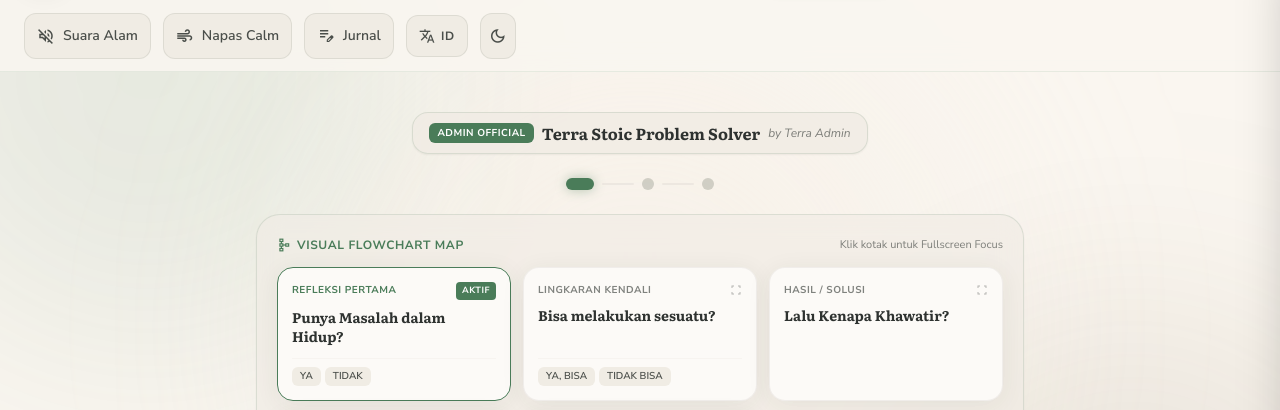
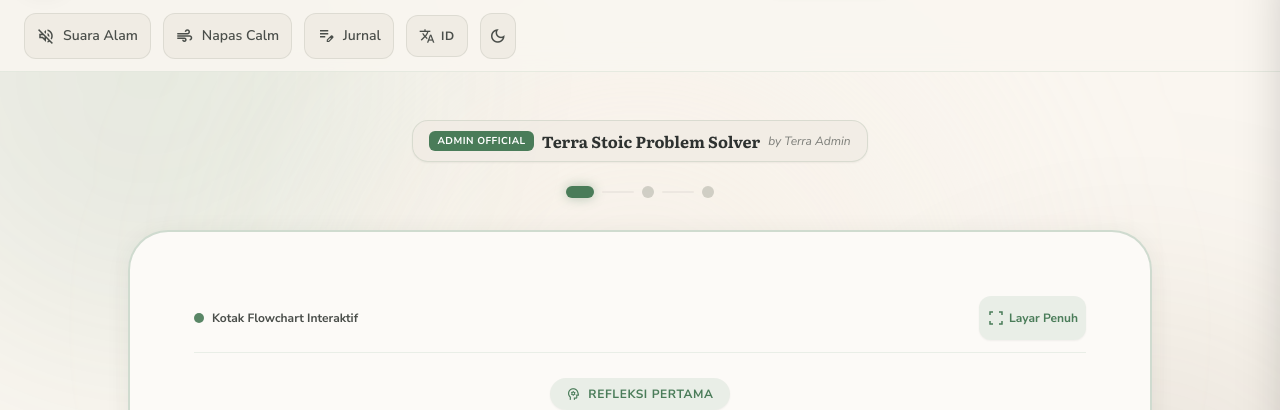
Before and after one commit to AIZATFIR/seamless-problem-solver, a website built with Vite: page index.html in a window 1280 px wide. Shown: the part 73-483 px from the top of the page. Built offline with nearby package versions, Linux system fonts and the light colour scheme.

Commit message:
Remove flowchart map, enlarge flowchart field as main hero component for homepage

```diff
--- a/app.js
+++ b/app.js
@@ -853,56 +853,6 @@ class SeamlessProblemSolverApp {
       btnBackComm.classList.add('hidden');
     }
 
-    // Render Diagram Overview Grid (Seamless Kolom Kotak)
-    const mapContainer = document.getElementById('player-diagram-overview');
-    if (mapContainer && flow.nodes) {
-      const nodeKeys = Object.keys(flow.nodes);
-      mapContainer.innerHTML = `
-        <div class="p-4 sm:p-5 rounded-3xl bg-surface-container/60 border border-primary/15 backdrop-blur-md text-left shadow-sm">
-          <div class="flex items-center justify-between mb-3 text-xs font-bold text-on-surface-variant">
-            <span class="flex items-center gap-1.5 text-primary uppercase tracking-wider">
-              <span class="material-symbols-outlined text-sm">schema</span>
-              <span>Visual Flowchart Map</span>
-            </span>
-            <span class="text-[11px] font-normal text-on-surface-variant/70">Klik kotak untuk Fullscreen Focus</span>
-          </div>
-          <div class="grid grid-cols-1 sm:grid-cols-2 md:grid-cols-3 gap-3">
-            ${nodeKeys.map((key, idx) => {
-              const nd = flow.nodes[key];
-              const isActive = key === this.currentNodeId;
-              const title = nd.isResult
-                ? (isEn ? (nd.title_en || nd.title_id) : nd.title_id)
-                : (isEn ? (nd.q_en || nd.q_id) : nd.q_id);
-              const tag = nd.isResult
-                ? 'HASIL / SOLUSI'
-                : (isEn ? (nd.tag_en || nd.tag_id || `Langkah ${idx+1}`) : (nd.tag_id || `Langkah ${idx+1}`));
-
-              const borderStyle = isActive
-                ? 'border-primary ring-2 ring-primary/40 bg-primary/10 shadow-terra-soft'
-                : 'border-outline-variant/30 bg-surface/90 hover:border-primary/50 hover:bg-primary/5';
-
-              return `
-                <div class="terra-card p-3.5 rounded-2xl border ${borderStyle} cursor-pointer transition-all duration-200 flex flex-col justify-between group" onclick="app.selectNodeAndFullscreen('${key}')">
-                  <div>
-                    <div class="flex items-center justify-between gap-1 mb-2 text-[10px] font-bold uppercase tracking-wider">
-                      <span class="${isActive ? 'text-primary' : 'text-on-surface-variant/70'}">${tag}</span>
-                      ${isActive ? '<span class="px-1.5 py-0.5 rounded bg-primary text-on-primary text-[9px] font-bold">AKTIF</span>' : '<span class="material-symbols-outlined text-xs text-on-surface-variant/40 group-hover:text-primary transition-colors">fullscreen</span>'}
-                    </div>
-                    <h4 class="font-headline text-sm font-bold text-on-surface line-clamp-2 leading-snug group-hover:text-primary transition-colors">${title}</h4>
-                  </div>
-                  ${nd.options ? `
-                    <div class="mt-3 flex flex-wrap gap-1 border-t border-outline-variant/15 pt-2">
-                      ${nd.options.map(opt => `<span class="px-2 py-0.5 rounded-md bg-surface-container text-[10px] font-semibold text-on-surface-variant">${isEn ? (opt.text_en || opt.text_id) : opt.text_id}</span>`).join('')}
-                    </div>
-                  ` : ''}
-                </div>
-              `;
-            }).join('')}
-          </div>
-        </div>
-      `;
-    }
-
     // Render Active Node Card
     const canvas = document.getElementById('player-canvas');
     const node = flow.nodes[this.currentNodeId] || flow.nodes[Object.keys(flow.nodes)[0]];
--- a/index.html
+++ b/index.html
@@ -155,8 +155,8 @@
   <div class="flex-grow flex flex-col relative z-10">
 
     <!-- SECTION 1: Dynamic Flowchart Player View -->
-    <main id="section-player" class="flex-grow flex flex-col justify-center items-center px-4 py-10 relative">
-      <div class="max-w-3xl w-full text-center">
+    <main id="section-player" class="flex-grow flex flex-col justify-center items-center px-4 py-8 sm:py-12 relative">
+      <div class="max-w-5xl w-full text-center">
 
         <!-- Active Flowchart Banner Header -->
         <div id="player-flow-meta" class="mb-6 inline-flex flex-wrap items-center justify-center gap-2 bg-surface-container/80 px-4 py-2 rounded-2xl border border-primary/15 shadow-sm text-xs">
@@ -170,7 +170,7 @@
         </div>
 
         <!-- Progress Indicator Dots -->
-        <div class="mb-6 flex items-center justify-center gap-2" id="flow-indicator-bar">
+        <div class="mb-8 flex items-center justify-center gap-2" id="flow-indicator-bar">
           <div class="step-dot active-dot" id="dot-1"></div>
           <div class="w-8 h-0.5 bg-outline-variant/30 rounded-full transition-colors duration-500" id="line-1"></div>
           <div class="step-dot" id="dot-2"></div>
@@ -178,13 +178,8 @@
           <div class="step-dot" id="dot-3"></div>
         </div>
 
-        <!-- Interactive Seamless Flowchart Map Grid (Kolom Kotak Seamless) -->
-        <div id="player-diagram-overview" class="mb-6 w-full">
-          <!-- Rendered dynamically by app.js -->
-        </div>
-
-        <!-- Interactive Field Box Container for Flowchart (Hover Expand & Click Fullscreen) -->
-        <div id="player-canvas-box" class="terra-card relative min-h-[420px] rounded-3xl p-6 sm:p-8 border border-primary/20 hover:border-primary/40 shadow-terra-deep transition-all duration-300 flex flex-col justify-between group" onclick="app.handleCardBoxClick(event)">
+        <!-- Main Hero Flowchart Box Container (Expanded Focal Point) -->
+        <div id="player-canvas-box" class="terra-card relative min-h-[520px] sm:min-h-[560px] rounded-[2.5rem] p-8 sm:p-12 md:p-16 border-2 border-primary/25 hover:border-primary/50 shadow-terra-glow transition-all duration-300 flex flex-col justify-between group" onclick="app.handleCardBoxClick(event)">
 
           <!-- Box Header Control Bar -->
           <div class="flex items-center justify-between border-b border-primary/10 pb-3 mb-4 shrink-0">
```
